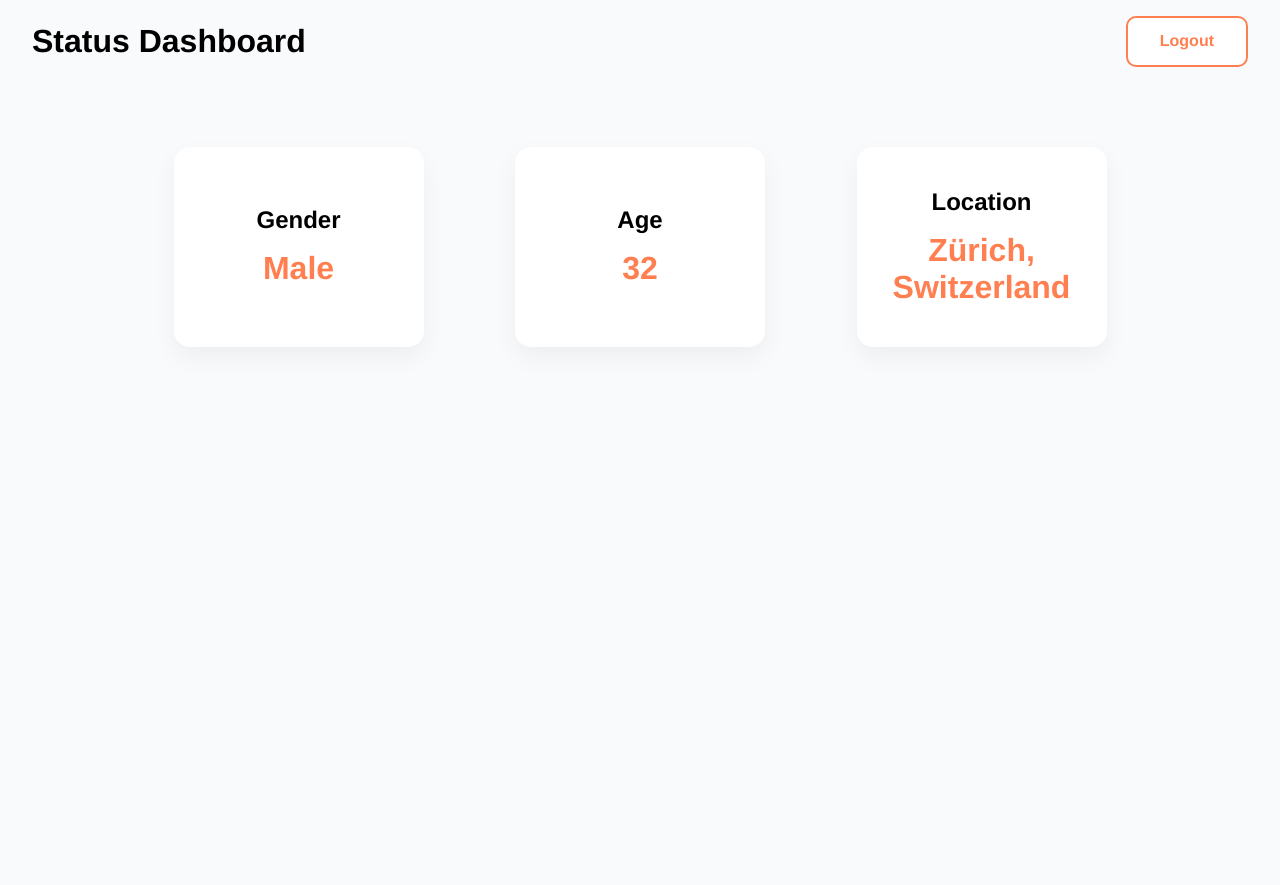
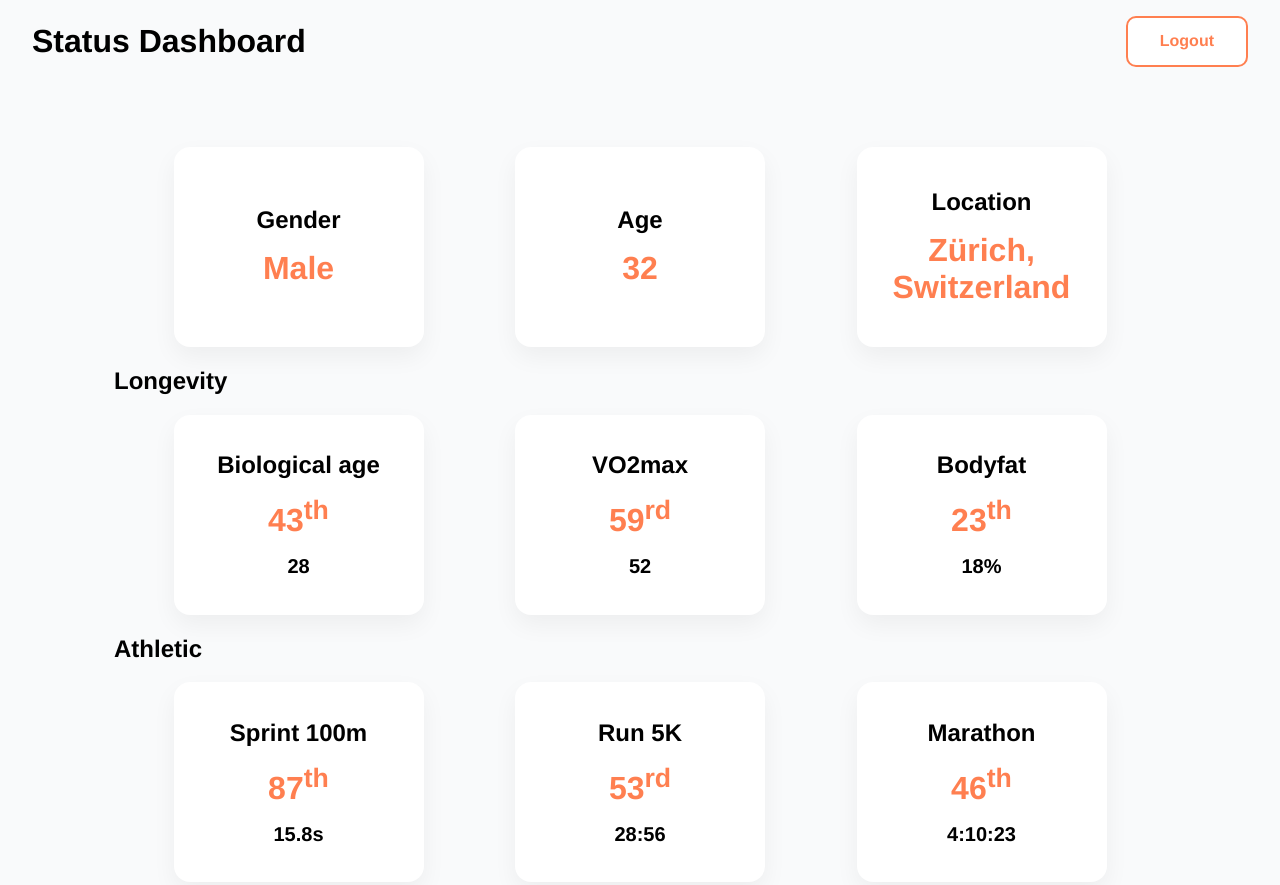
Before and after one commit to csongorpilinszkinagy/status, a plain HTML site: page dashboard.html in a window 1280 px wide. Before the commit the page ends 800 px from the top, so only its background shows below. Drawn offline with Linux system fonts and the light colour scheme.

Commit message:
Dashboard sections added

```diff
--- a/css/styles.css
+++ b/css/styles.css
@@ -193,14 +193,14 @@ header h1 {
 
 .dashboard-cards {
   display: flex;
-  justify-content: space-evenly; /* cards spread out when more space */
-  flex-wrap: wrap;                /* allow new row if screen is narrow */
-  gap: 2rem;                      /* space between cards */
+  justify-content: space-evenly;
+  flex-wrap: wrap;
+  gap: 2rem;
 }
 
 .dashboard-card {
-  width: 250px;    /* fixed width */
-  height: 200px;   /* fixed height */
+  width: 250px;
+  height: 200px;
   background: white;
   border-radius: 16px;
   box-shadow: 0 10px 25px rgba(0,0,0,0.05);
@@ -208,9 +208,9 @@ header h1 {
   padding: 1.5rem;
   font-weight: 600;
 
-  display: flex;               /* flex-konténer */
-  flex-direction: column;      /* függőleges elrendezés */
-  justify-content: center;     /* függőleges középre */
+  display: flex;
+  flex-direction: column;
+  justify-content: center;
   align-items: center;
 }
 
@@ -222,6 +222,11 @@ header h1 {
 .dashboard-card p {
   font-size: 2rem;
   font-weight: 700;
-  color: #FF7F50;
+  color: var(--primary);
   margin: 0.5rem 0;
 }
+
+p.metric-value {
+  font-size: 1.25rem;
+  color: black;
+}
--- a/dashboard.html
+++ b/dashboard.html
@@ -30,6 +30,44 @@
         <p>Zürich, Switzerland</p>
       </div>
     </section>
+
+    <h2>Longevity</h2>
+    <section class="dashboard-cards">
+      <div class="dashboard-card">
+        <h3>Biological age</h3>
+        <p>43<sup>th</sup></p>
+        <p class="metric-value">28</p>
+      </div>
+      <div class="dashboard-card">
+        <h3>VO2max</h3>
+        <p>59<sup>rd</sup></p>
+        <p class="metric-value">52</p>
+      </div>
+      <div class="dashboard-card">
+        <h3>Bodyfat</h3>
+        <p>23<sup>th</sup></p>
+        <p class="metric-value">18%</p>
+      </div>
+    </section>
+
+    <h2>Athletic</h2>
+    <section class="dashboard-cards">
+      <div class="dashboard-card">
+        <h3>Sprint 100m</h3>
+        <p>87<sup>th</sup></p>
+        <p class="metric-value">15.8s</p>
+      </div>
+      <div class="dashboard-card">
+        <h3>Run 5K</h3>
+        <p>53<sup>rd</sup></p>
+        <p class="metric-value">28:56</p>
+      </div>
+      <div class="dashboard-card">
+        <h3>Marathon</h3>
+        <p>46<sup>th</sup></p>
+        <p class="metric-value">4:10:23</p>
+      </div>
+    </section>
   </main>
 </body>
 
```
